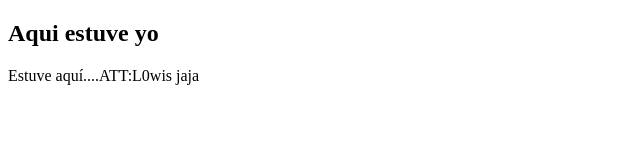
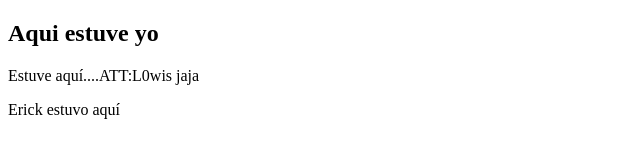
Before and after one commit to joselameiras/isc2025, a plain HTML site: page index.html in a window 1280 px wide. Shown: the whole page, without its empty margins (0-640 px from the left). Drawn offline with Linux system fonts and the light colour scheme.

Commit message:
Actualizar index.html
Erick estuvo aquí

```diff
--- a/index.html
+++ b/index.html
@@ -11,6 +11,17 @@
 <h2>Aqui estuve yo</h2>
 
         <p>Estuve aquí....ATT:L0wis jaja</p>
+
+
+
+
+
+
+
+
+
+
+<a> Erick estuvo aquí<a>
 </body>
 
 </html>
```
